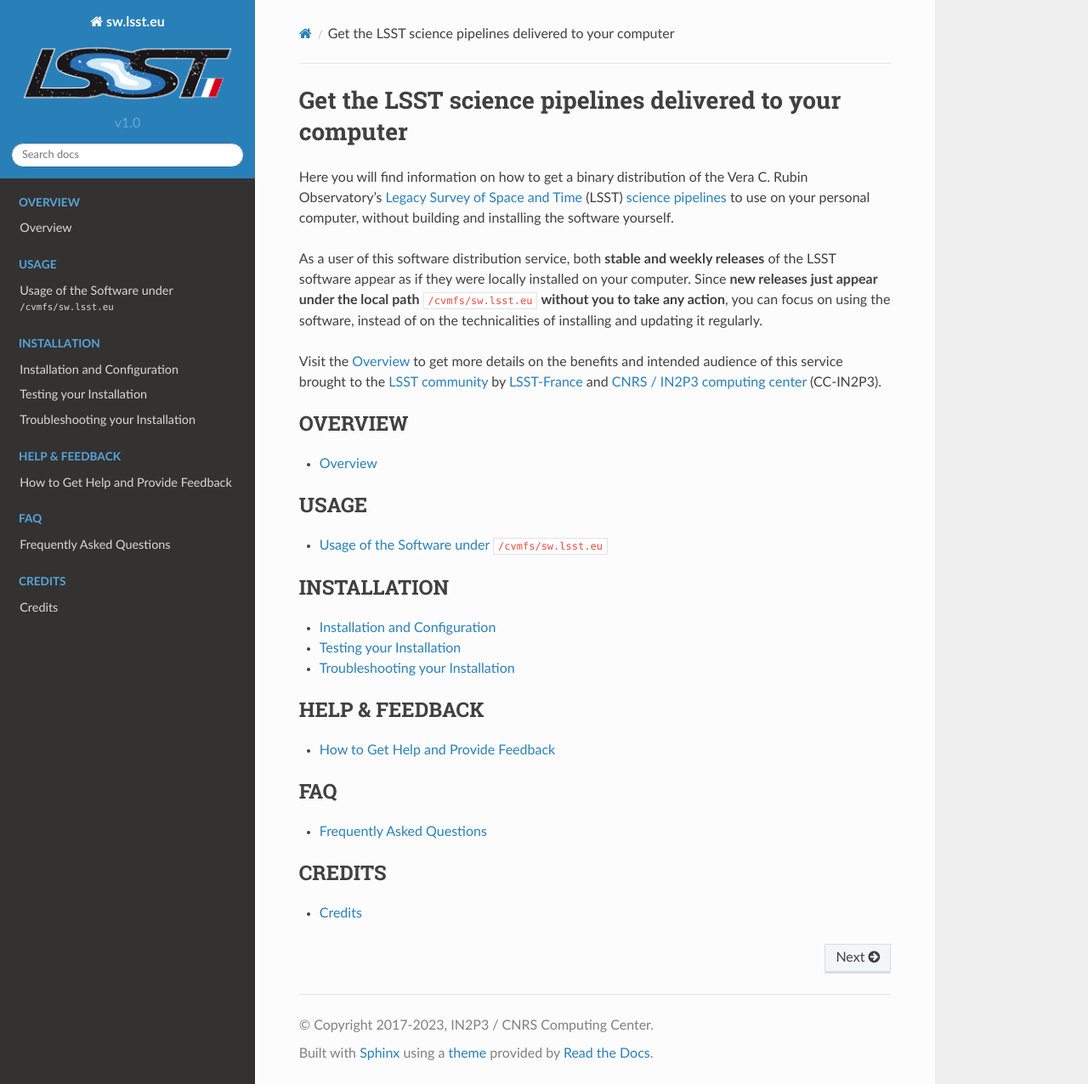
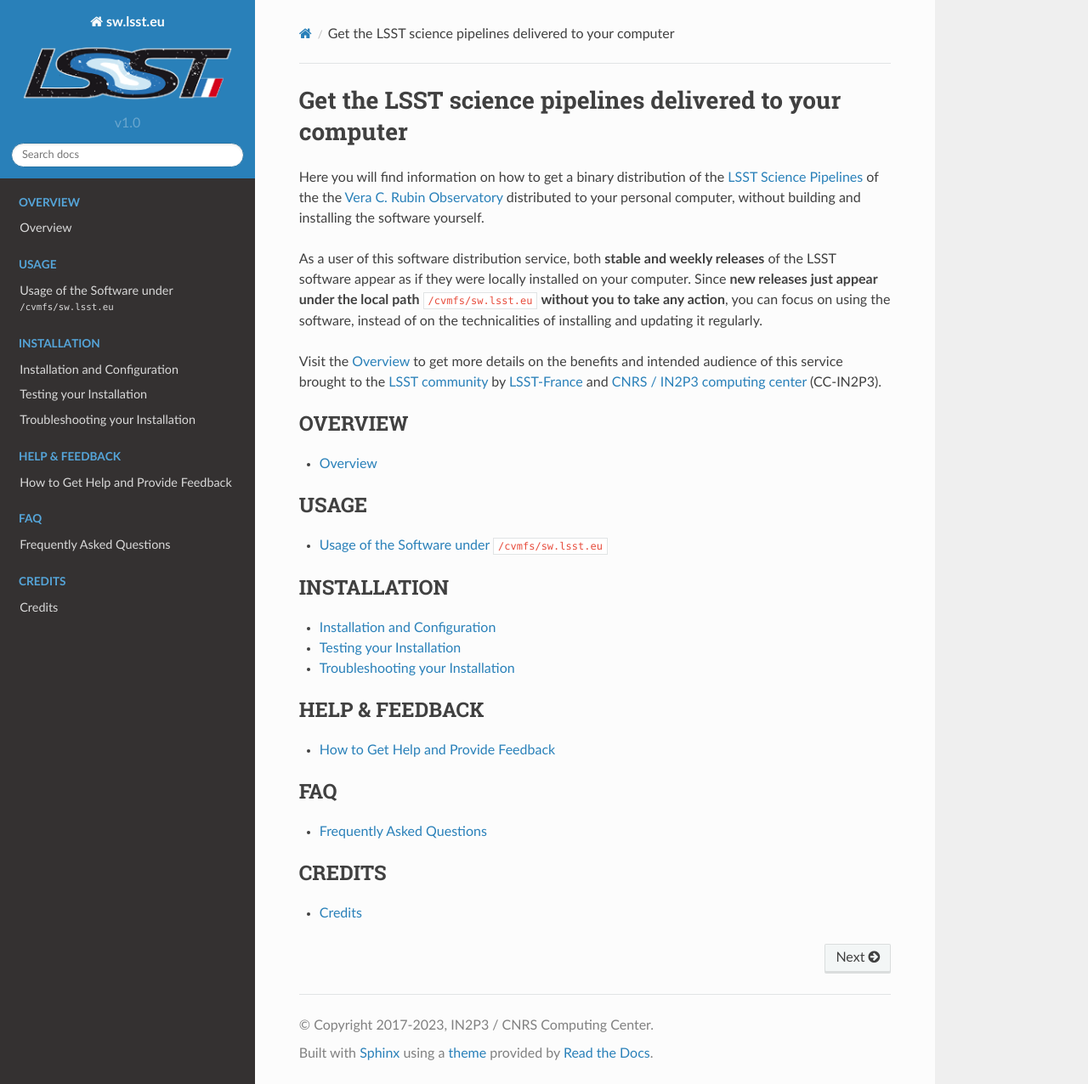
Before and after one commit to airnandez/sw-lsst-eu, a Sphinx documentation site: the page built from docs/source/index.rst, in a window 1280 px wide and 1276 px high. Shown: the whole window at 85% size. Built offline with Sphinx 7.4.7 and the Read the Docs theme 2.0.0, drawn with Linux system fonts in a browser that asks for light colours.

Commit message:
Improve the welcome page

```diff
--- a/docs/source/index.rst
+++ b/docs/source/index.rst
@@ -1,13 +1,8 @@
-.. sw.lsst.eu documentation master file, created by
-   sphinx-quickstart on Wed Apr 18 17:55:28 2018.
-   You can adapt this file completely to your liking, but it should at least
-   contain the root `toctree` directive.
-
 *********************************************************
 Get the LSST science pipelines delivered to your computer
 *********************************************************
 
-Here you will find information on how to get a binary distribution of the Vera C. Rubin Observatory's `Legacy Survey of Space and Time <https://lsst.org>`_ (LSST) `science pipelines <https://pipelines.lsst.io>`_ to use on your personal computer, without building and installing the software yourself.
+Here you will find information on how to get a binary distribution of the `LSST Science Pipelines <https://pipelines.lsst.io>`_  of the the `Vera C. Rubin Observatory <https://rubinobservatory.org>`_ distributed to your personal computer, without building and installing the software yourself.
 
 As a user of this software distribution service, both **stable and weekly releases** of the LSST software appear as if they were locally installed on your computer. Since **new releases just appear under the local path** ``/cvmfs/sw.lsst.eu`` **without you to take any action**, you can focus on using the software, instead of on the technicalities of installing and updating it regularly.
 
```
